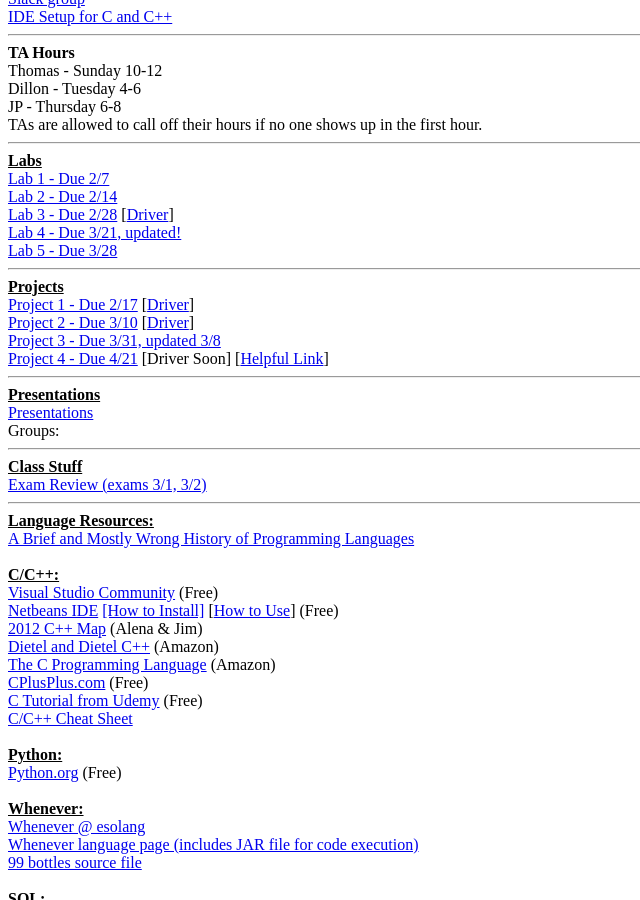
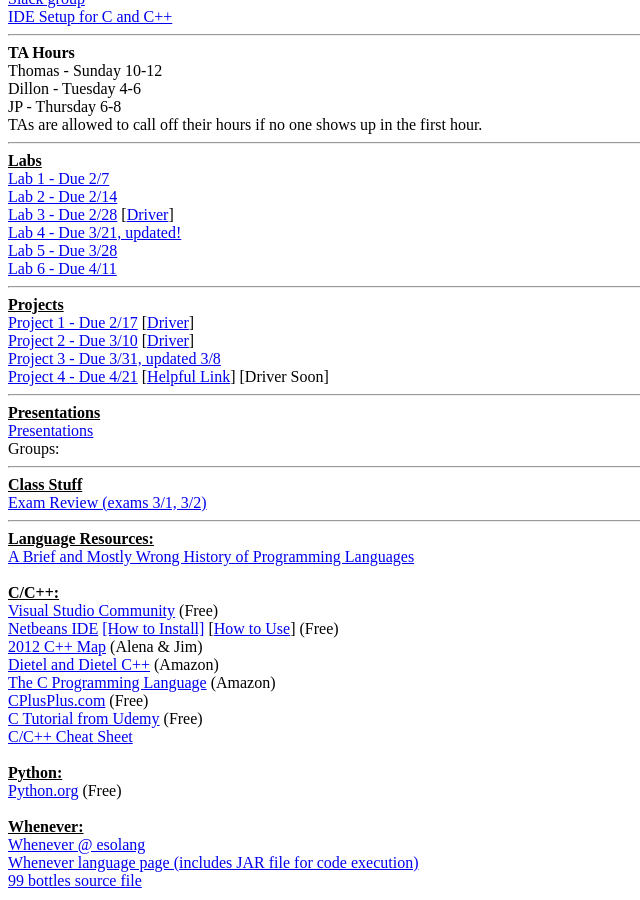
Before and after one commit to ripark/ripark.github.io, a Jekyll site: the page built from s17/cosc251.html, in a window 1280 px wide and 900 px high, scrolled down 351 px. Shown: the whole window, without its empty margins (0-640 px from the left). Built offline with Jekyll 4.4.1, drawn with Linux system fonts in a browser that asks for light colours; Markdown is read by kramdown in place of the engine named in the settings.

Commit message:
480 and 251 updates

```diff
--- a/s17/cosc251.html
+++ b/s17/cosc251.html
@@ -35,6 +35,8 @@
 <br>
 <a href="http://ripark.github.io/s17/COSC251Lab5.pdf">Lab 5 - Due 3/28</a>
 <br>
+<a href="http://ripark.github.io/s17/COSC251Lab6.pdf">Lab 6 - Due 4/11</a>
+<br>
 <hr>
 <strong><u>Projects</strong></u>
 <br>
@@ -44,8 +46,8 @@
 <br>
 <a href="http://ripark.github.io/s17/COSC251Proj3.pdf">Project 3 - Due 3/31, updated 3/8</a>
 <br>
-<a href="http://ripark.github.io/s17/COSC251Proj4.pdf">Project 4 - Due 4/21</a> [Driver Soon] [<a href="http://ripark.github.io/s17/link.jpg">Helpful Link</a>]
-<!--[<a href="http://practicalcryptography.com/ciphers/classical-era/">Helpful Link</a>] -->
+<a href="http://ripark.github.io/s17/COSC251Proj4.pdf">Project 4 - Due 4/21</a> [<a href="http://practicalcryptography.com/ciphers/classical-era/">Helpful Link</a>] [Driver Soon]
+<!--[<a href="http://ripark.github.io/s17/link.jpg">Helpful Link</a>]-->
 <br>
 <hr>
 <strong><u>Presentations</strong></u>
--- a/s17/cosc480.html
+++ b/s17/cosc480.html
@@ -38,6 +38,8 @@
 <br>
 <a href="http://ripark.github.io/s17/adf0913-ackermannA.pdf">Reading #5 - Due 4/3</a>
 <br>
+Reading #6 - [<a href="https://medium.com/@mrtz/how-big-data-is-unfair-9aa544d739de">Part 1</a>] [<a href="https://mathbabe.org/2016/05/25/3-terrible-big-data-ideas/"> Part 2 </a>] - Due 4/10
+<br>
 <hr>
 <h1>Projects</h1>
 <br>
```
Also changed, not shown: 1 other file.
